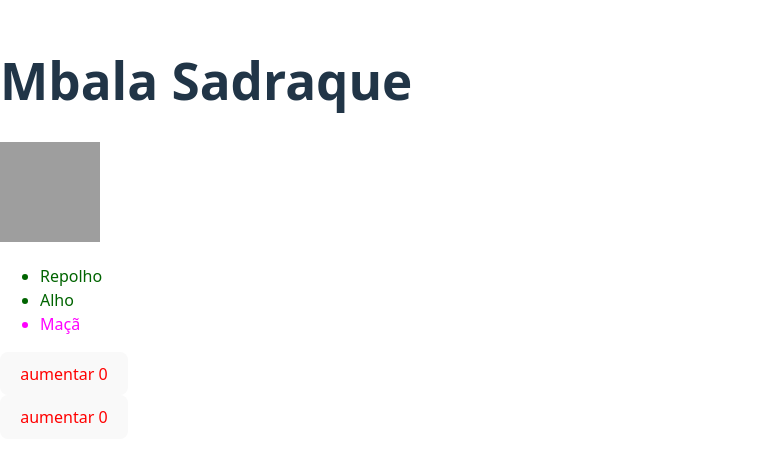
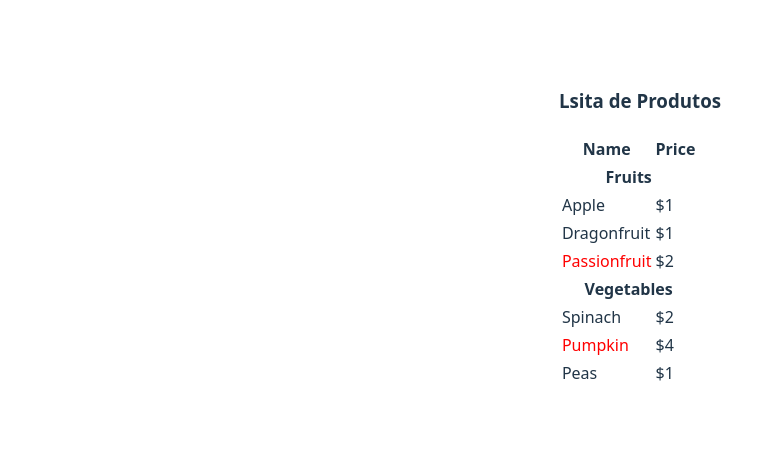
Before and after one commit to mbala-sadraue/react-estudo, a React (Vite) app in the folder react-estudo/: page / in a window 1280 px wide. Shown: the part 172-634 px from the top of the page, without its empty margins (0-784 px from the left). Built offline with nearby package versions, Linux system fonts and the light colour scheme; grey boxes are pictures that could not be loaded.

Commit message:
pensar em react

```diff
--- a/react-estudo/src/App.jsx
+++ b/react-estudo/src/App.jsx
@@ -1,11 +1,13 @@
 
-import  TutorialRapido   from './estudo/TutorialPadifo'
+// import  TutorialRapido   from './estudo/TutorialPadifo'
+import FilterableProdutTable from './estudo/FilterableProductTable';
+import './assets/css/Style.css';
 
 function App() {
 
   return (
-    <div>
-      <TutorialRapido />
+    <div className='with-400'>
+      <FilterableProdutTable />
     </div>
   )
 }
--- a/react-estudo/src/assets/css/Style.css
+++ b/react-estudo/src/assets/css/Style.css
@@ -11,3 +11,12 @@
 .darkgreen{
     color: purple;
 }
+
+/* .with-400{
+
+    width: 400px;
+    margin: 0 au;
+} */
+ #root{
+    margin:  0 auto;
+ }
--- /dev/null
+++ b/react-estudo/src/estudo/FilterableProductTable.jsx
@@ -0,0 +1,86 @@
+
+
+
+function FilterableProdutTable() {
+
+    const products = [
+        { category: "Fruits", price: "$1", stocked: true, name: "Apple" },
+        { category: "Fruits", price: "$1", stocked: true, name: "Dragonfruit" },
+        { category: "Fruits", price: "$2", stocked: false, name: "Passionfruit" },
+        { category: "Vegetables", price: "$2", stocked: true, name: "Spinach" },
+        { category: "Vegetables", price: "$4", stocked: false, name: "Pumpkin" },
+        { category: "Vegetables", price: "$1", stocked: true, name: "Peas" }
+    ]
+
+    let rows = []
+    let lastCategory = null;
+
+
+
+
+    products.forEach(
+        (product) => {
+
+            console.log(product.name);
+
+
+            if (product.category !== lastCategory) {
+                rows.push(<ProductCategoryRow category={product.category} key={product.category} />)
+            }
+
+            rows.push(<ProductRow
+                product={product}
+                key={product.name} />)
+
+            lastCategory = product.category;
+
+        }
+    )
+    console.log(rows);
+
+
+
+    return (<>
+        <h3>Lsita de Produtos</h3>
+        <div>
+
+        </div>
+        <table>
+            <thead>
+                <tr>
+                    <th>Name</th>
+                    <th>Price</th>
+                </tr>
+            </thead>
+            <tbody>
+                {rows}
+            </tbody>
+        </table>
+    </>)
+}
+
+
+function ProductCategoryRow({category}) {
+
+    return (
+        <tr>
+            <th colSpan="2">
+                {category}
+            </th>
+        </tr>);
+}
+
+
+function ProductRow({product}) {
+
+    let name =  product.stocked ?product.name: <span style={{ color: 'red' }}>
+        {product.name}
+    </span>;
+
+    return (<tr>
+        <td>{name}</td>
+        <td>{product.price}</td>
+    </tr>)
+}
+
+export default FilterableProdutTable;
```
